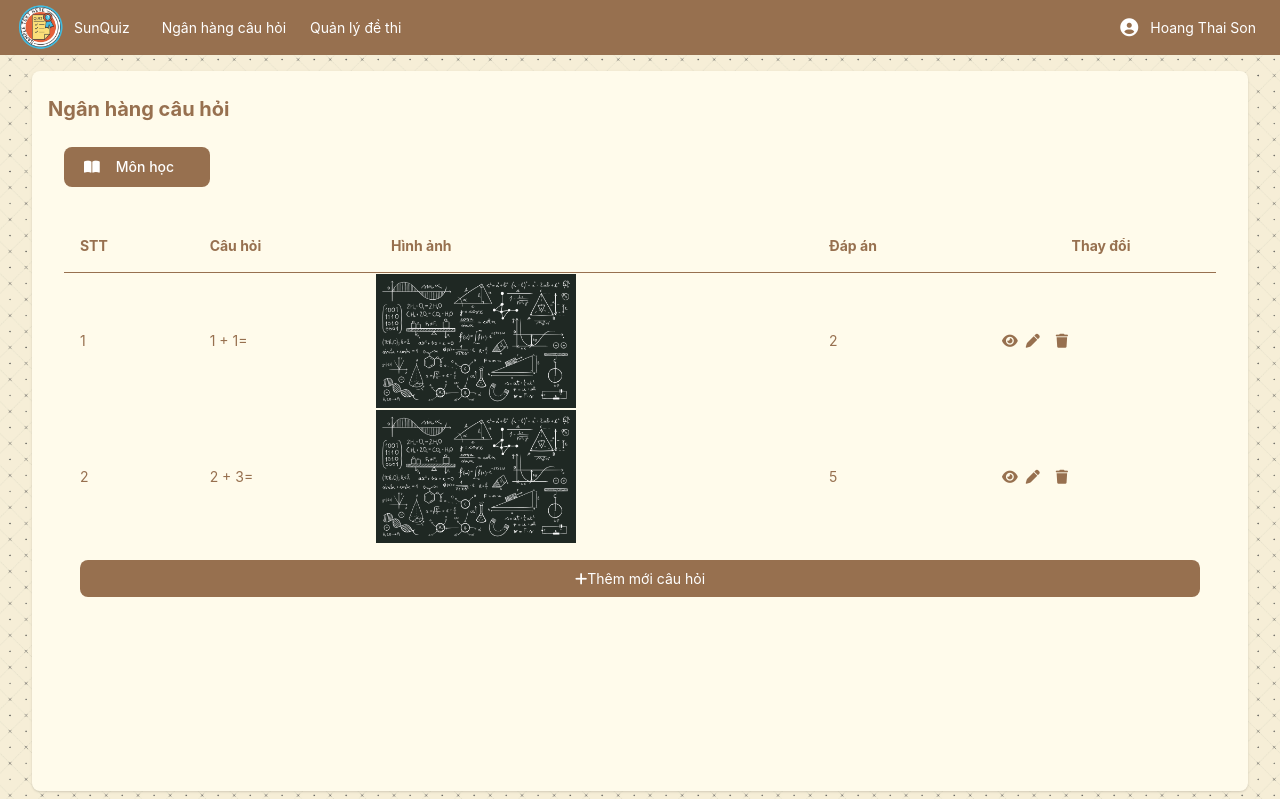
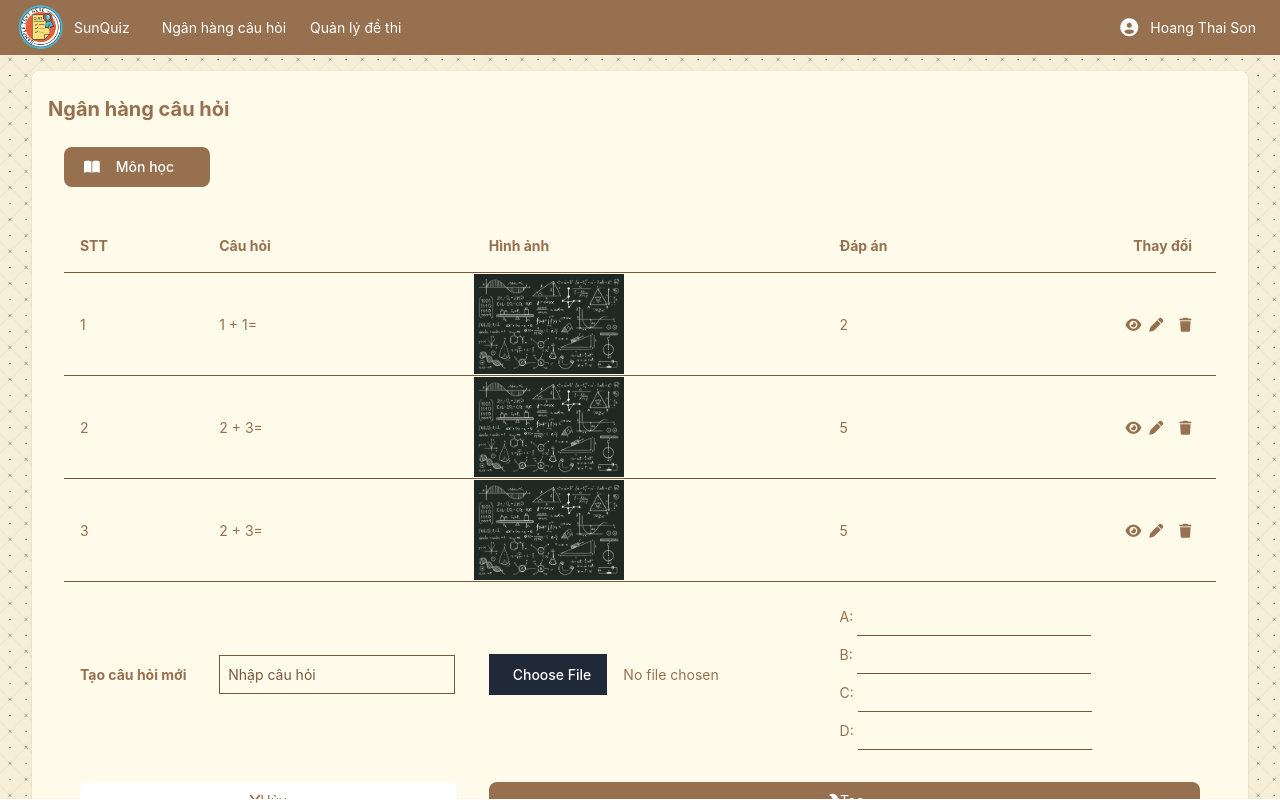
Before and after one commit to sonkun-game/sunquiz, a Nuxt app in the folder admin/teacher/: page /makeQuiz in a window 1280 px wide. Both pictures are taken after a click on the button "Thêm mới câu hỏi". Built offline with nearby package versions, Linux system fonts and the light colour scheme.

Commit message:
make delete and create

```diff
--- /dev/null
+++ b/admin/teacher/components/ConfirmBox.vue
@@ -0,0 +1,38 @@
+<template>
+    <div v-if="show" class="container p-4 bg-yellow-50 border-teddy-brow">
+        <div class="p-4 text-lg text-center">
+            <b>{{ text }}</b>
+        </div>
+        <div class="p-4 w-full flex gap-2">
+            <button @click="cancleConfirm" class="p-2 bg-white text-teddy-brow rounded-lg">Thôi không xóa</button>
+            <button class="p-2 bg-teddy-brow rounded-lg">Xóa đi !!</button>
+        </div>
+    </div>
+</template>
+
+<script>
+export default {
+    name: "ConfirmBox",
+    props: {
+        id: "",
+        text: "",
+        show: false,
+    },
+    methods: {
+        cancleConfirm() {
+            this.$emit('cancle_delete')
+        }
+    }
+}
+</script>
+
+<style scoped>
+.container {
+    width: 400px;
+    height: 150px;
+    position: fixed;
+    top: 50%;
+    left: 50%;
+    transform: translate(-50%,-50%);
+}
+</style>
--- a/admin/teacher/layouts/main.vue
+++ b/admin/teacher/layouts/main.vue
@@ -1,4 +1,3 @@
-
 <template>
     <div class="layout-container no-scrollbar">
         <nav class="navbar w-100 h-15 px-4 py-1 flex justify-between items-center shadow">
--- a/admin/teacher/pages/makeQuiz/detail/_id.vue
+++ b/admin/teacher/pages/makeQuiz/detail/_id.vue
@@ -56,7 +56,7 @@ p, div {
 
 <script>
 export default {
-  name: 'MakeQuizPage',
+  name: 'MakeQuizDetailPage',
   layout: 'main',
   computed: {
     id() {
--- a/admin/teacher/pages/makeQuiz/index.vue
+++ b/admin/teacher/pages/makeQuiz/index.vue
@@ -1,5 +1,5 @@
 <template>
-  <div class="container p-4 shadow bg-yellow-50 rounded-lg m-auto">
+  <div id="container" class="container p-4 shadow bg-yellow-50 rounded-lg m-auto">
     <p class="text-xl py-2">
       <b>Ngân hàng câu hỏi</b>
     </p>
@@ -20,7 +20,7 @@
           </tr>
         </thead>
         <tbody>
-          <tr class="hover:bg-orange-100" v-for="(item, index) in listQuestion" :key="index">
+          <tr class="hover:bg-orange-100 border-top-teddy-brow" v-for="(item, index) in listQuestion" :key="index">
             <td class="p-4">{{ index + 1 }}</td>
             <td class="p-4">{{ item.quest }}</td>
             <td class="">
@@ -36,38 +36,88 @@
               <button class="px-2">
                 <i class="fa-solid fa-pen"></i>
               </button>
-              <button class="px-2">
+              <button @click="deleteQuiz()" class="px-2">
                 <i class="fa-solid fa-trash"></i>
               </button>
             </td>
           </tr>
         </tbody>
-        <tfoot>
-          <tr>
+        <tfoot class="border-top-teddy-brow">
+          <tr v-if="isCreated">
+            <td class="p-4"><b>Tạo câu hỏi mới</b></td>
+            <td class="p-4">
+              <input id="quest" class="p-2 bg-transparent border-teddy-brow" placeholder="Nhập câu hỏi" />
+            </td>
+            <td class="p-4">
+              <input id="image" type="file" class="p-2" placeholder="Upload file" />
+            </td>
+            <td class="p-4">
+              <div>
+                <label for="asw1">A: </label>
+                <input id="asw1" class="p-2 bg-transparent border-bottom-teddy-brow" />
+              </div>
+              <div>
+                <label for="asw2">B: </label>
+                <input id="asw2" class="p-2 bg-transparent border-bottom-teddy-brow" />
+              </div>
+              <div>
+                <label for="asw3">C: </label>
+                <input id="asw3" class="p-2 bg-transparent border-bottom-teddy-brow" />
+              </div>
+              <div>
+                <label for="asw4">D: </label>
+                <input id="asw4" class="p-2 bg-transparent border-bottom-teddy-brow" />
+              </div>
+            </td>
+          </tr>
+          <tr v-if="!isCreated">
             <td class="p-4" colspan="5">
-              <button class="bg-teddy-brow rounded-lg bold p-2 w-full">
+              <button  @click="createQuiz()" class="bg-teddy-brow rounded-lg bold p-2 w-full">
                 <i class="fa-solid fa-plus text-white"></i>
                 <span class="text-white">Thêm mới câu hỏi</span>
+              </button>
+
+            </td>
+          </tr>
+          <tr v-else>
+            <td class="p-4" colspan="2">
+              <button  @click="createQuiz()" class="bg-white text-teddy-brow rounded-lg bold p-2 w-full">
+                <i class="fa-solid fa-x"></i>
+                <span>Hủy</span>
+              </button>
+            </td>
+            <td class="p-4" colspan="3">
+              <button class="bg-teddy-brow rounded-lg bold p-2 w-full">
+                <i class="fa-solid fa-hammer text-white"></i>
+                <span class="text-white">Tạo</span>
               </button>
             </td>
           </tr>
         </tfoot>
       </table>
     </div>
+
+    <!-- Confirm Delete Box -->
+    <ConfirmBox @cancle_delete="deleteQuiz" text="Bạn có chắc muốn xóa câu hỏi này ? " :show="isDeleted"></ConfirmBox>
   </div>
 </template>
 
 <script>
 import Dropdown from '../../components/Dropdown.vue';
+import ConfirmBox from '../../components/ConfirmBox.vue';
 
 export default {
   name: 'MakeQuizPage',
   layout: 'main',
   components: {
-    Dropdown
-  },
+    Dropdown,
+    ConfirmBox
+},
+  computed: {},
   data() {
     return {
+      isCreated: false,
+      isDeleted: false,
       listSubject: [
         {
           link: "#",
@@ -88,8 +138,21 @@ export default {
           id: 2,
           quest: "2 + 3=",
           answ: "5"
+        },
+        {
+          id: 3,
+          quest: "2 + 3=",
+          answ: "5"
         }
       ]
+    }
+  },
+  methods: {
+    createQuiz() {
+      this.isCreated = !this.isCreated;
+    },
+    deleteQuiz() {
+      this.isDeleted = !this.isDeleted;
     }
   }
 }
@@ -99,20 +162,27 @@ export default {
 * {
   color: #97704f;
 }
-
+.bg-transparent {
+  background-color: transparent;
+  outline: none;
+  color: #78583d;
+}
+::placeholder {
+  color: #78583d;
+}
 .text-white {
   color: white !important;
 }
 
-thead {
-  border-bottom: 1px solid #97704f;
+.list-question {
+  display: block;
+  height: 200px;
+  overflow-y: auto;
 }
+.container {
 
-.container {
-  height: 90vh;
 }
-
 .question-image {
-  max-width: 200px;
+  max-width: 150px;
 }
 </style>
--- a/admin/teacher/static/css/main.css
+++ b/admin/teacher/static/css/main.css
@@ -1,6 +1,9 @@
 .bg-teddy-brow {
     background-color: #97704f;
     color: white;
+}
+.text-teddy-brow {
+    color: #78583d;
 }
 .bg-teddy-brow:hover {
     background-color: #78583d;
@@ -11,3 +14,6 @@
 .border-bottom-teddy-brow {
     border-bottom: 1px solid #78583d
 }
+.border-top-teddy-brow {
+    border-top: 1px solid #78583d
+}
```
